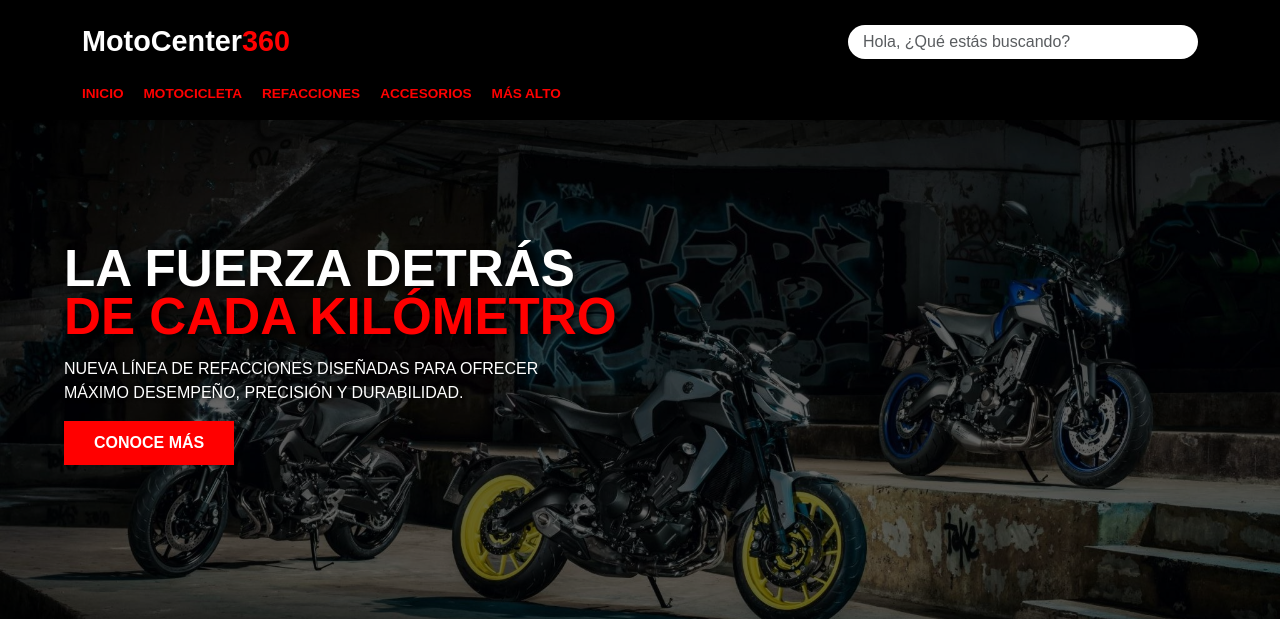
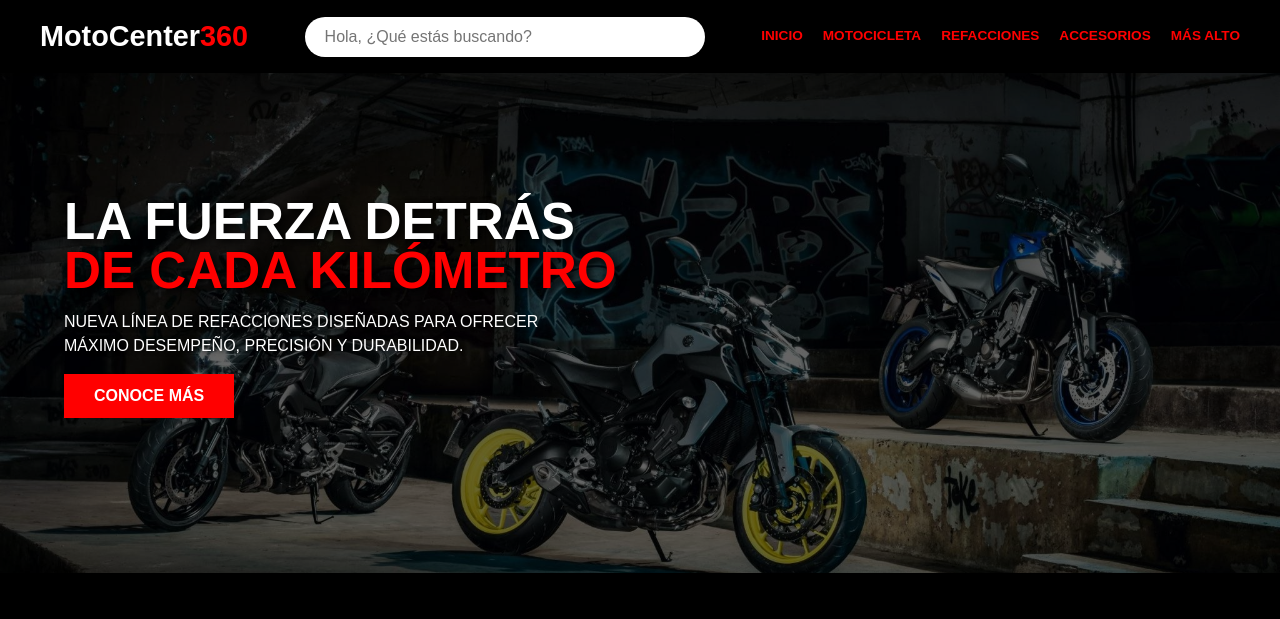
Before and after one commit to luisgonzalez-tech/MotoCenter360, a Flask app: page / in a window 1280 px wide. Shown: the top 619 px of the page. Run offline with Flask 3, Linux system fonts and the light colour scheme.

Commit message:
Update base.html

```diff
--- a/templates/base.html
+++ b/templates/base.html
@@ -4,31 +4,47 @@
     <meta charset="UTF-8">
     <link href="https://cdn.jsdelivr.net/npm/bootstrap@5.3.0/dist/css/bootstrap.min.css" rel="stylesheet">
     <style>
-        body { background-color: #000 !important; color: #fff !important; font-family: sans-serif; margin: 0; }
-        .navbar { background-color: #000 !important; padding: 15px 0; border-bottom: none; }
-        .navbar-brand { font-weight: 900; color: #fff !important; font-size: 1.8rem; text-decoration: none; }
-        .search-input { border-radius: 50px; padding: 5px 15px; border: none; background: #fff; width: 350px; }
-        .nav-link-custom { color: #ff0000 !important; font-weight: 700; text-transform: uppercase; font-size: 0.85rem; margin-right: 20px; text-decoration: none; }
+        body { background-color: #000; color: #fff; font-family: sans-serif; margin: 0; }
+
+        /* Contenedor principal de la barra de navegación */
+        .navbar-custom {
+            background-color: #000;
+            padding: 15px 40px;
+            display: flex;
+            align-items: center;
+            justify-content: space-between;
+        }
+
+        .navbar-brand { font-weight: 900; color: #fff; font-size: 1.8rem; text-decoration: none; }
+        .navbar-brand span { color: #ff0000; }
+
+        /* Centrar el buscador */
+        .search-container { flex-grow: 1; display: flex; justify-content: center; }
+        .search-input { border-radius: 50px; padding: 8px 20px; border: none; width: 100%; max-width: 400px; }
+
+        /* Alinear menú a la derecha */
+        .nav-links { display: flex; gap: 20px; }
+        .nav-links a { color: #ff0000; font-weight: 700; text-transform: uppercase; font-size: 0.85rem; text-decoration: none; }
+        .nav-links a:hover { color: #fff; }
     </style>
 </head>
 <body>
-    <nav class="navbar navbar-dark">
-        <div class="container d-flex flex-column align-items-start">
-            <!-- Fila superior: Logo y Buscador -->
-            <div class="d-flex w-100 justify-content-between align-items-center mb-3">
-                <a class="navbar-brand" href="/">MotoCenter<span style="color: #ff0000;">360</span></a>
-                <input type="text" class="form-control search-input" placeholder="Hola, ¿Qué estás buscando?">
-            </div>
-            <!-- Fila inferior: El Menú donde debe ir -->
-            <div class="d-flex">
-                <a class="nav-link-custom" href="/">INICIO</a>
-                <a class="nav-link-custom" href="#">MOTOCICLETA</a>
-                <a class="nav-link-custom" href="/refacciones">REFACCIONES</a>
-                <a class="nav-link-custom" href="#">ACCESORIOS</a>
-                <a class="nav-link-custom" href="#">MÁS ALTO</a>
-            </div>
+    <nav class="navbar-custom">
+        <a class="navbar-brand" href="/">MotoCenter<span>360</span></a>
+
+        <div class="search-container">
+            <input type="text" class="search-input" placeholder="Hola, ¿Qué estás buscando?">
+        </div>
+
+        <div class="nav-links">
+            <a href="/">INICIO</a>
+            <a href="#">MOTOCICLETA</a>
+            <a href="/refacciones">REFACCIONES</a>
+            <a href="#">ACCESORIOS</a>
+            <a href="#">MÁS ALTO</a>
         </div>
     </nav>
+
     {% block content %}{% endblock %}
 </body>
 </html>
```
